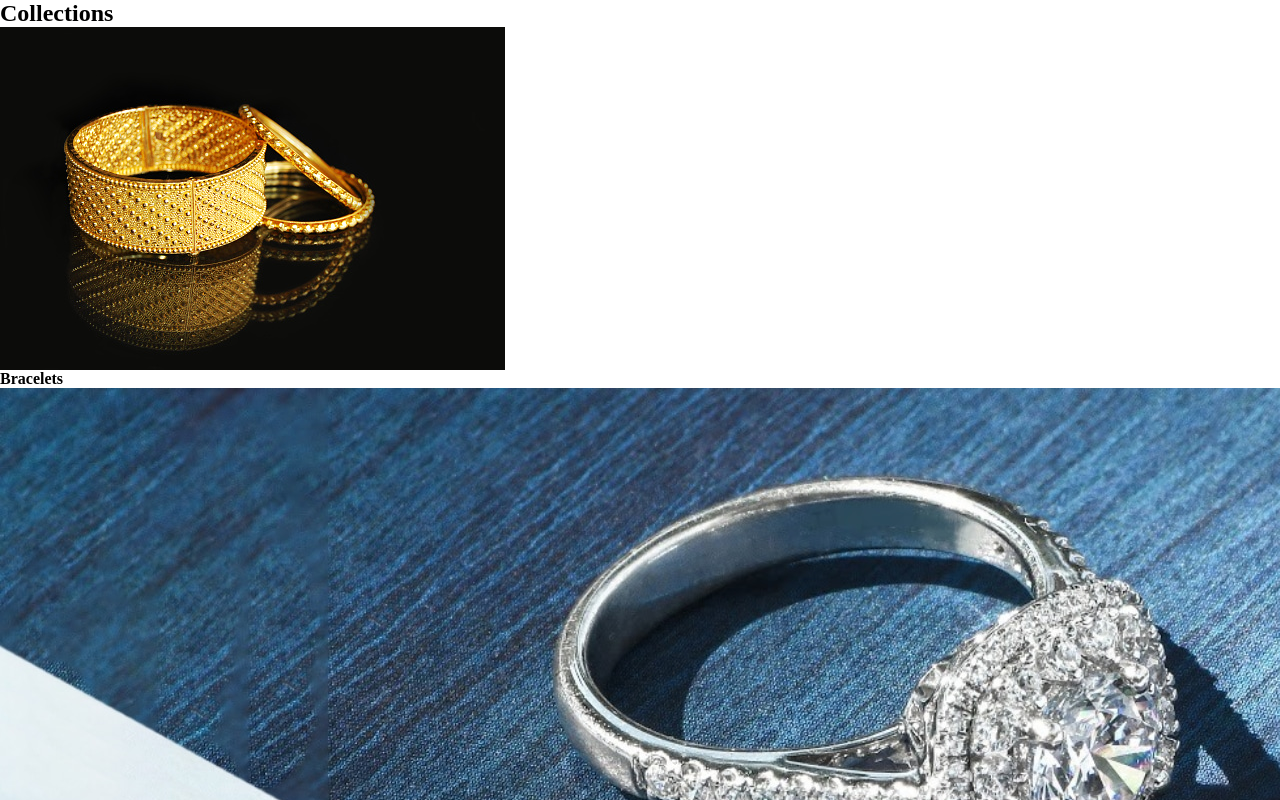
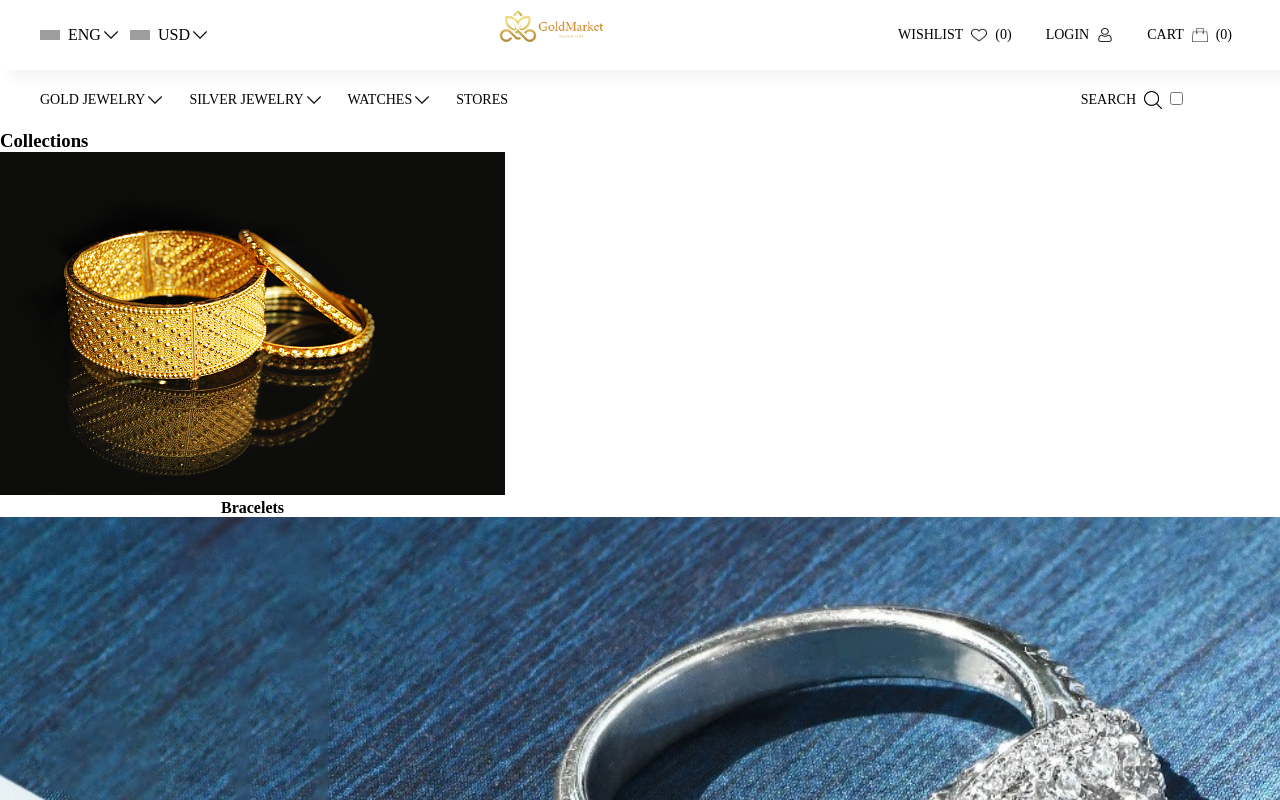
Before and after one commit to vahagnmovs/GoldMarket, a React (Create React App) app in the folder goldmarket/: page /collections in a window 1280 px wide. Shown: the top 800 px of the page. Built offline with nearby package versions, Linux system fonts and the light colour scheme; grey boxes are pictures that could not be loaded.

Commit message:
Arturi mas

```diff
--- a/goldmarket/src/components/Centers/categoryAndMapList/index.tsx
+++ b/goldmarket/src/components/Centers/categoryAndMapList/index.tsx
@@ -21,19 +21,25 @@ const CategoryAndMapList = ({ data, navigateShoppOrMapFlag }: IcategoryAndMapLis
         }
     }
     return (
-        <div className="products flex  flex-wrap justify-between">
-            {
-                data.map(item => <DrawCategoryAndMap key={
-                    item.id
+        <div className={"product_button   justify-center"}>
+            <div className="products flex  flex-wrap justify-between ">
+                {
+                    data.map(item => <DrawCategoryAndMap key={
+                        item.id
+                    }{...item} navigateShoppOrMapFlag={navigateShoppOrMapFlag} />)
                 }
-                    {...item} navigateShoppOrMapFlag={navigateShoppOrMapFlag} />)
-            }
-            <button className="buttonSowMor align-center"
-                onClick={handleNavigate}>
-                <p>SHOW MORE</p>
-                <img src={svg}
-                    alt="Shou More" /></button>
+            </div>
+            <div className="buttonSowMor flex justify-center">
+                <button
+                    onClick={handleNavigate}>
+                    <div className={"flex align-center justify-center"}>
+                        <p>SHOW MORE</p>
+                        <img src={svg} alt="Shou More"/>
+                    </div>
+                </button>
+            </div>
         </div>
+
     );
 }
 export default CategoryAndMapList;
--- a/goldmarket/src/components/Centers/collectionsList/index.tsx
+++ b/goldmarket/src/components/Centers/collectionsList/index.tsx
@@ -1,18 +1,29 @@
 import DrawCollactionAndSoppingCenter from "src/components/Centers/drawCollactionAndSoppingCenter";
 import { Collections } from "src/data/categoryData";
+import Navbar from "../../Navbar";
+import Footer from "../../Footer";
+import Header from "../../Header/header";
 
 
 const CollectionsList = () => {
   return (
-    <div className="contener">
-      <div className="shopping_collections">
-        <h2>Collections</h2></div>
-      <div className="products">
-        {
-          Collections.map(item => <DrawCollactionAndSoppingCenter key={item.id} {...item} />)
-        }
+      <div className={"shou_Collections"}>
+          <Header/>
+         <Navbar/>
+
+          <div className={"product_show_more"}>
+              <div className={"Collections"}>
+                  <h3>Collections</h3>
+              </div>
+              <div className=" flex flex-wrap justify-between">
+                  {
+                      Collections.map(item => <DrawCollactionAndSoppingCenter key={item.id} {...item} />)
+                  }
+
+              </div>
+          </div>
+          <Footer/>
       </div>
-    </div>
   )
 }
 
--- a/goldmarket/src/components/Centers/drawCategoryAndMap/index.tsx
+++ b/goldmarket/src/components/Centers/drawCategoryAndMap/index.tsx
@@ -15,16 +15,15 @@ const DrawCategoryAndMap = ({ id, title, img, navigateShoppOrMapFlag}:IdrawCateg
         }
     }
     return (
-        <div id={id} className="product" onClick={handleCgitem}>
+        <div id={id} className="product" onClick={()=> handleCgitem()}>
             <img src={img} alt="Nkar" />
-            <div className={"img-title flex"}>
+            <div className={"img-title  text-center"}>
                 <h4>{title}</h4>
-                <p>EXPLORE</p>
+                <span>EXPLORE</span>
                 <img src={svg} alt="next" />
             </div>
 
             {navigateShoppOrMapFlag && <div className="icon_next flex">
-
             </div>}
         </div>
     );
--- a/goldmarket/src/components/Centers/drawCollactionAndSoppingCenter/index.tsx
+++ b/goldmarket/src/components/Centers/drawCollactionAndSoppingCenter/index.tsx
@@ -15,9 +15,12 @@ const DrawCollactionAndSoppingCenter = ({ id, title, img, navigateCollOrSoppFlag
     }
     return (
         //TODO
-        <div id={id} className="product" onClick={handleCgitem}>
+        <div id={id} className="product_centers " onClick={()=> handleCgitem()}>
             <img src={img} alt="Nkar" />
-            <h4>{title}</h4>
+            <div className={"city-title align-center text-center"} >
+                <h4>{title}</h4>
+            </div>
+
         </div>
     );
 }
--- a/goldmarket/src/components/Centers/shoppingCentersList/index.tsx
+++ b/goldmarket/src/components/Centers/shoppingCentersList/index.tsx
@@ -3,15 +3,15 @@ import { MAP } from "src/data/mapData";
 
 const ShoppingCentersList = () => {
   return (
-    <div className="contener">
-      <div className="shopping_collections">
-        <h2>Shopping centers</h2></div>
-      <div className="products">
-        {
-          MAP.map(item => <DrawCollactionAndSoppingCenter key={item.id} {...item} navigateCollOrSoppFlag={true} />)
-        }
+      <div className="map_show_more">
+          <div className="Shopping_centers">
+              <h3>Shopping centers</h3></div>
+          <div className="flex flex-wrap justify-between ">
+              {
+                  MAP.map(item => <DrawCollactionAndSoppingCenter key={item.id} {...item}  navigateCollOrSoppFlag={true}/>)
+              }
+          </div>
       </div>
-    </div>
   )
 }
 
--- a/goldmarket/src/components/Centers/shoppingCentersRegionsList/index.tsx
+++ b/goldmarket/src/components/Centers/shoppingCentersRegionsList/index.tsx
@@ -3,22 +3,33 @@ import "src/style/components/_centr_style.scss";
 import { MAP } from "src/data/mapData";
 import { useParams } from "react-router-dom";
 import {useMemo} from "react";
+import Header from "../../Header/header";
+import Navbar from "../../Navbar";
+import Footer from "../../Footer";
 
 
 const ShoppingCentersRegionsList = () => {
     const { id } = useParams();
     const currentCity = useMemo(() => MAP.find(city => city.id === id), [id]);
     return (
+        <div >
+            <Header/>
+            <Navbar/>
             <div className="shopping_center_contener">
                 <div className="shopping_center_list">
                     <div className="shopping_center_region">
-                    <h2>{`Shopping centers ${currentCity?.title}`}</h2>
+                        <h3>{`Shopping centers ${currentCity?.title}`}</h3>
                     </div>
+                    <div className={"flex flex-wrap justify-between"}>
                         {
                             currentCity?.shops.map(item => <DrawCollactionAndSoppingCenter key={item.id} {...item} />)
                         }
                     </div>
                 </div>
+            </div>
+
+            <Footer/>
+        </div>
     )
 }
 
--- a/goldmarket/src/components/Centers/switchButton/index.tsx
+++ b/goldmarket/src/components/Centers/switchButton/index.tsx
@@ -5,18 +5,20 @@ interface ISwitchButtonProps {
 
 const SwitchButton = ({ checked, handleCeckid }: ISwitchButtonProps) => {
   return (
-    <div className="switch_content   align-center">
-      <span>Collections</span>
-      <label className="switch">
-        <input
-          type="checkbox"
-            //TODO: look
-          onChange={handleCeckid}
-        />
-          <span className={checked ? "slider" : "slider activ"}></span>
-      </label>
-      <span className={checked ? "" : "red"}>Shopping centers</span>
-    </div>
+      <div className="switch_content flex  align-center justify-center">
+          <span >Collections</span>
+
+          <div>
+              <input onChange={() => handleCeckid()} type="checkbox" className="checkbox" id="checkbox"/>
+              <label htmlFor="checkbox" className="label">
+                  <i className="fas fa-moon"></i>
+                  <i className='fas fa-sun'></i>
+                  <div className='ball'/>
+                  <span className={checked ? "slider" : "slider_activ"}></span>
+              </label>
+          </div>
+          <span className={checked ? "" : "red"}>Shopping centers</span>
+      </div>
   );
 };
 
--- a/goldmarket/src/components/Centers/switchComponents/index.tsx
+++ b/goldmarket/src/components/Centers/switchComponents/index.tsx
@@ -17,8 +17,8 @@ const SwitchComponent = () => {
         <div className="switch_container flex justify-between dir-col">
             <SwitchButton checked={checked} handleCeckid={handleCeckid} />
             {checked
-                ? <CategoryAndMapList data={products} navigateShoppOrMapFlag={true} />
-                : <CategoryAndMapList data={maps} />}
+                ? <CategoryAndMapList data={products} />
+                : <CategoryAndMapList data={maps} navigateShoppOrMapFlag={true} />}
         </div>
     )
 }
```
Lines whose indentation alone changed are shown as unchanged.
